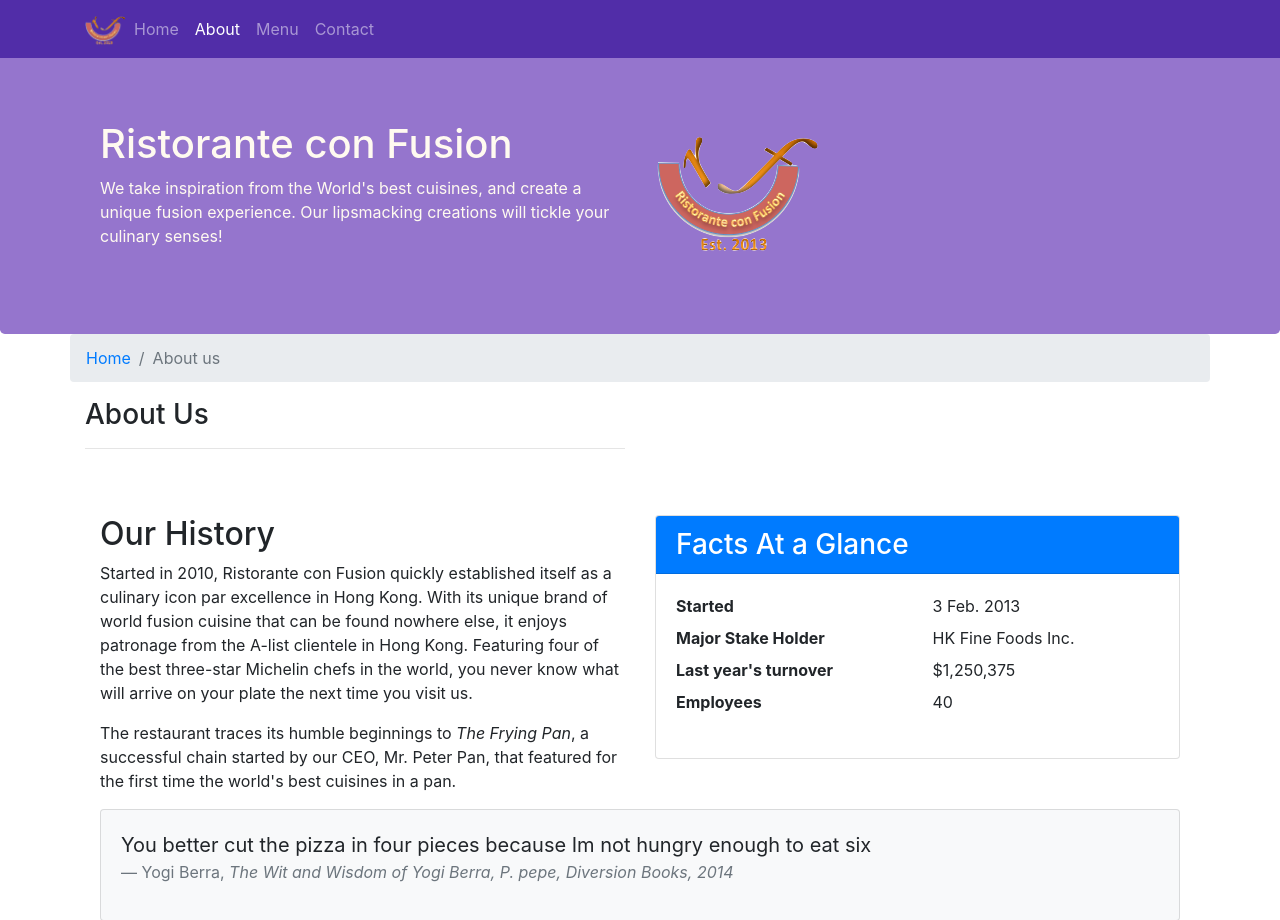
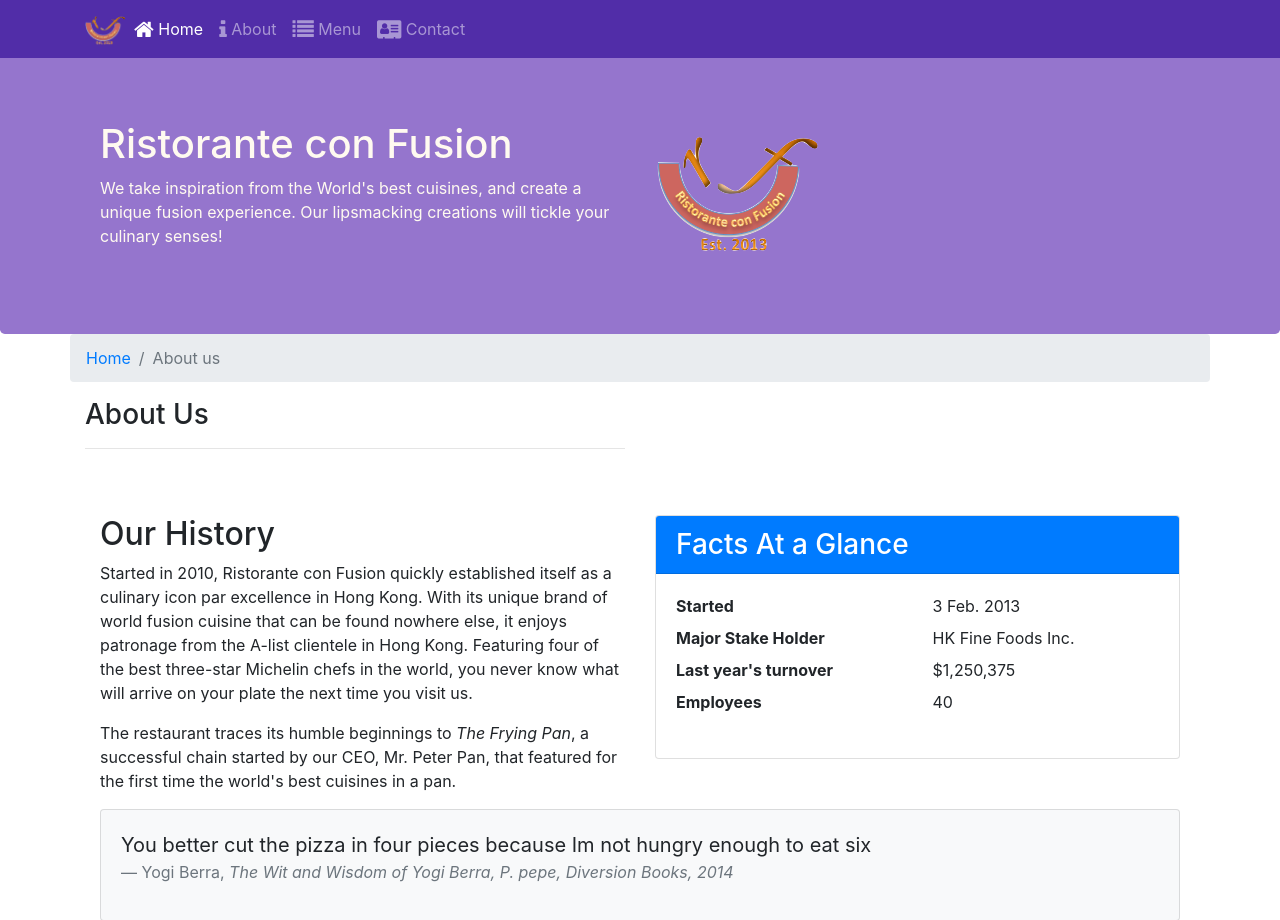
Before and after one commit to Himrajgogoi/bootstrap, a website: page aboutus.html in a window 1280 px wide. Shown: the top 920 px of the page. Drawn offline with nearby package versions, Linux system fonts and the light colour scheme.

Commit message:
npm scripts 2

```diff
--- a/aboutus.html
+++ b/aboutus.html
@@ -8,10 +8,12 @@
     <meta http-equiv="x-ua-compatible" content="ie=edge">
 
     <!-- Bootstrap CSS -->
+    <!--build:css css/main.css -->
     <link rel="stylesheet" href="node_modules/bootstrap/dist/css/bootstrap.min.css">
     <link rel="stylesheet" href="node_modules/font-awesome/css/font-awesome.min.css">
     <link rel="stylesheet" href="node_modules/bootstrap-social/bootstrap-social.css">
     <link rel="stylesheet" href="css/styles.css">
+    <!-- endbuild -->
     <title>Ristorante Con Fusion: About Us</title>
 
 
@@ -27,10 +29,10 @@
             <a class="navbar-brand mr-auto" href="./index.html"><img src="img/logo.png" height="30" width="41"></a>
             <div class="collapse navbar-collapse" id="Navbar">
                 <ul class="navbar-nav mr-auto">
-                    <li class="nav-item "><a class="nav-link" href="./index.html">Home</a></li>
-                    <li class="nav-item active"><a class="nav-link" href="#">About</a></li>
-                    <li class="nav-item"><a class="nav-link" href="#">Menu</a></li>
-                    <li class="nav-item"><a class="nav-link" href="./contactus.html">Contact</a></li>
+                    <li class="nav-item active"><a class="nav-link" href="#"><span class="fa fa-home fa-lg"></span> Home</a></li>
+                    <li class="nav-item"><a class="nav-link" href="./aboutus.html"><span class="fa fa-info fa-lg"></span> About</a></li>
+                    <li class="nav-item"><a class="nav-link" href="#"><span class="fa fa-list fa-lg"></span> Menu</a></li>
+                    <li class="nav-item"><a class="nav-link" href="./contactus.html"><span class="fa fa-address-card fa-lg"></span> Contact</a></li>
 
                 </ul>
             </div>
@@ -278,10 +280,12 @@
         </div>
     </footer>
     <!-- jQuery first, then Popper.js, then Bootstrap JS. -->
+    <!-- build:js js/main.js -->
     <script src="node_modules/jquery/dist/jquery.slim.min.js"></script>
     <script src="node_modules/popper.js/dist/umd/popper.min.js"></script>
     <script src="node_modules/bootstrap/dist/js/bootstrap.min.js"></script>
     <script src="js/scripts.js"></script>
+    <!-- endbuild -->
 </body>
 
 </html>
```
Also changed, not shown: contactus.html (+4 -0 lines), index.html (+4 -0 lines), package.json (+12 -2 lines), 2 other files.
